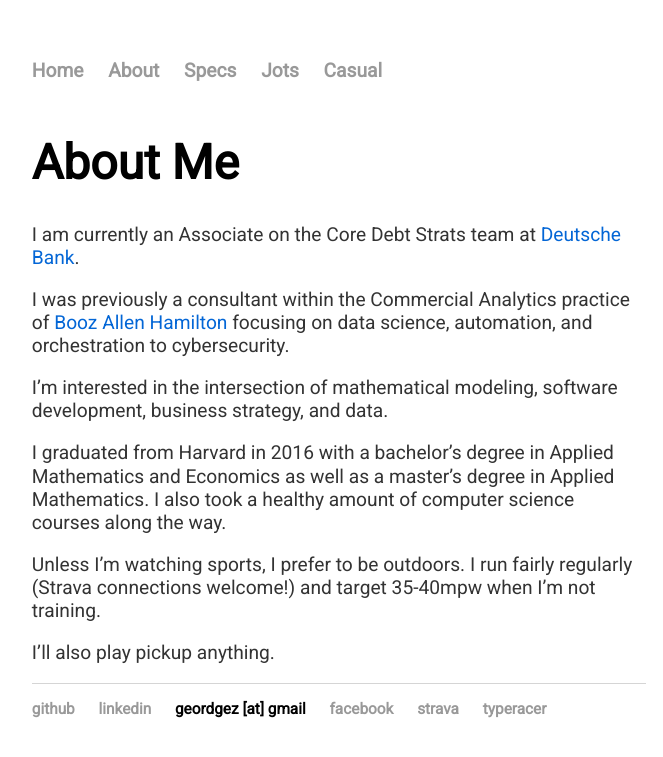
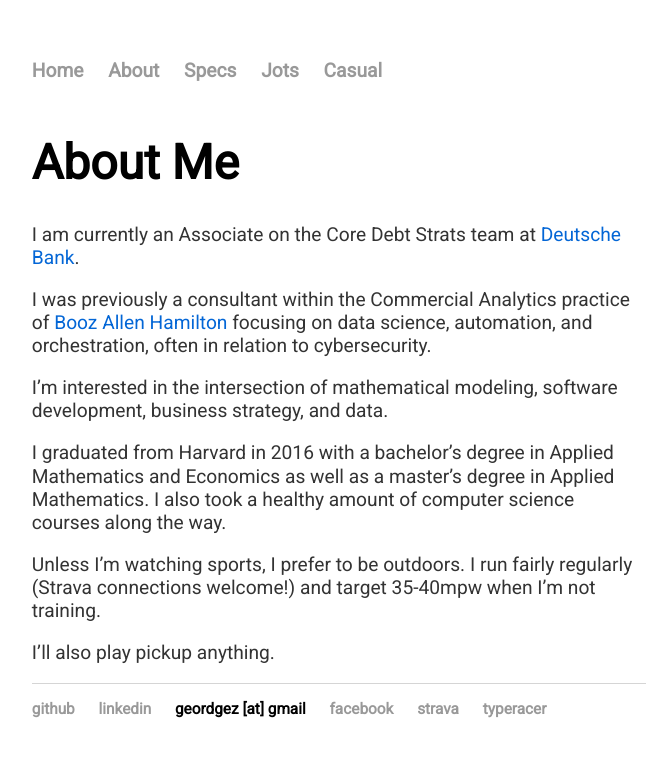
Before and after one commit to geordgez/geordgez.github.io, a Jekyll site: the page built from about/index.md, in a window 1280 px wide. Shown: the top 757 px of the page, without its empty margins (301-964 px from the left). Built offline with Jekyll 4.4.1, drawn with Linux system fonts in a browser that asks for light colours; our own code applies the rules of GitHub Pages for plain Markdown files.

Commit message:
Missing words in about
d'oh

```diff
--- a/about/index.md
+++ b/about/index.md
@@ -8,7 +8,7 @@ I am currently an Associate on the Core Debt Strats team at
 
 I was previously a consultant within the Commercial Analytics practice
 of [Booz Allen Hamilton](https://www.boozallen.com/) focusing on data
-science, automation, and orchestration to cybersecurity.
+science, automation, and orchestration, often in relation to cybersecurity.
 
 I'm interested in the intersection of mathematical modeling, software
 development, business strategy, and data.
```
